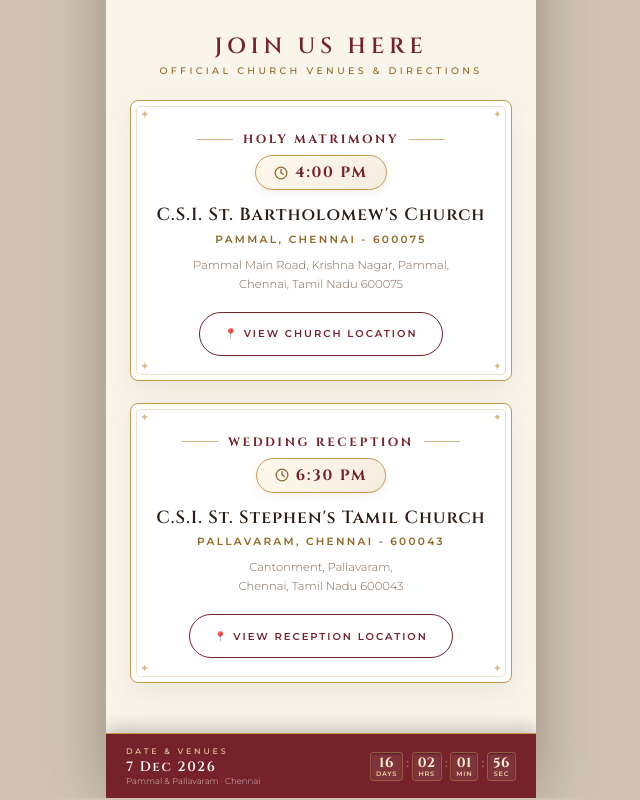
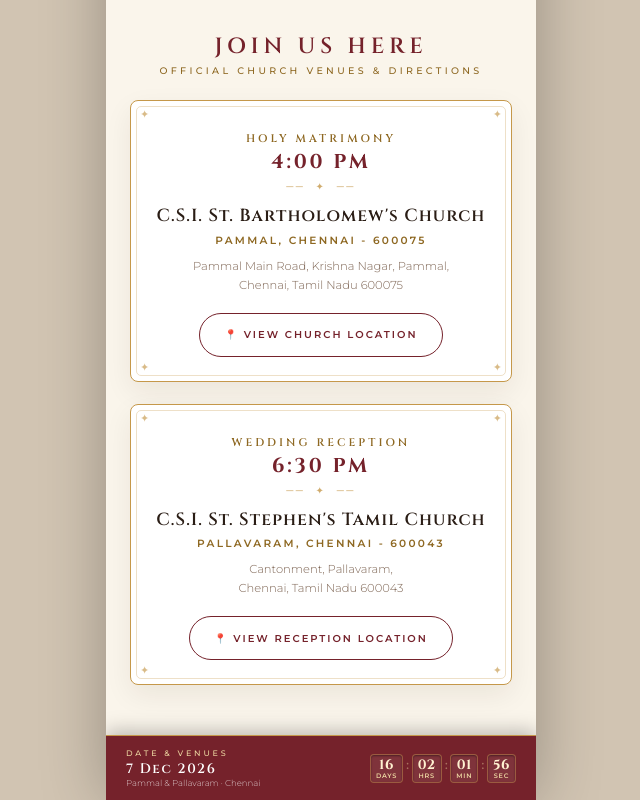
Before and after one commit to Laks-D/WI, a plain HTML site: page index.html in a window 1280 px wide. Shown: the part 3372-4172 px from the top of the page, without its empty margins (319-959 px from the left). Drawn offline with nearby package versions, Linux system fonts and the light colour scheme; a web font is replaced by a local one.

Commit message:
Replace awkward pill box with royal letterpress timing typography

```diff
--- a/index.html
+++ b/index.html
@@ -1092,50 +1092,33 @@ body {
   border-radius: 5px;
   pointer-events: none;
 }
-.v-header-badge {
-  display: flex;
-  align-items: center;
-  justify-content: center;
-  gap: 10px;
+.v-event-header {
+  text-align: center;
   margin-bottom: 8px;
-  width: 100%;
-}
-.v-badge-line {
-  flex: 1;
-  max-width: 36px;
-  min-width: 12px;
-  height: 1px;
-  background: var(--gold);
-  opacity: 0.7;
-}
-.v-badge-title {
-  font-family: 'Cinzel', serif;
-  font-size: 12px;
+}
+.v-event-name {
+  font-family: 'Cinzel', serif;
+  font-size: 11px;
+  font-weight: 600;
+  letter-spacing: 0.28em;
+  color: var(--gold-dark);
+  text-transform: uppercase;
+  margin-bottom: 4px;
+}
+.v-event-time {
+  font-family: 'Cinzel', serif;
+  font-size: 20px;
   font-weight: 700;
-  letter-spacing: 0.22em;
+  letter-spacing: 0.14em;
   color: var(--maroon);
-  text-transform: uppercase;
-  white-space: nowrap;
-}
-.v-time-pill {
-  display: inline-flex;
-  align-items: center;
-  justify-content: center;
-  gap: 7px;
-  background: linear-gradient(135deg, #FFF9ED 0%, #F5ECE0 100%);
-  border: 1.5px solid var(--gold);
-  color: var(--maroon);
-  padding: 6px 18px;
-  border-radius: 20px;
-  font-family: 'Cinzel', serif;
-  font-size: 15px;
-  font-weight: 700;
-  letter-spacing: 0.12em;
-  margin-bottom: 14px;
-  box-shadow: 0 3px 10px rgba(117, 34, 43, 0.08), inset 0 1px 0 rgba(255, 255, 255, 0.8);
-}
-.v-clock-icon {
-  color: var(--gold-dark);
+  line-height: 1.2;
+}
+.v-gold-flourish {
+  font-size: 10px;
+  color: var(--gold);
+  letter-spacing: 0.25em;
+  margin: 6px 0 12px;
+  opacity: 0.8;
 }
 .v-church-name {
   font-family: 'Cinzel', serif;
@@ -1859,19 +1842,10 @@ body {
       <span class="corner-filigree bottom-left">✦</span>
       <span class="corner-filigree bottom-right">✦</span>
 
-      <div class="v-header-badge">
-        <span class="v-badge-line"></span>
-        <span class="v-badge-title">Holy Matrimony</span>
-        <span class="v-badge-line"></span>
-      </div>
-      <div>
-        <div class="v-time-pill">
-          <svg class="v-clock-icon" viewBox="0 0 24 24" width="14" height="14" fill="none" stroke="currentColor" stroke-width="2.2" stroke-linecap="round" stroke-linejoin="round">
-            <circle cx="12" cy="12" r="10"></circle>
-            <polyline points="12 6 12 12 16 14"></polyline>
-          </svg>
-          <span>4:00 PM</span>
-        </div>
+      <div class="v-event-header">
+        <div class="v-event-name">Holy Matrimony</div>
+        <div class="v-event-time">4:00 PM</div>
+        <div class="v-gold-flourish">── &nbsp;✦&nbsp; ──</div>
       </div>
       <h3 class="v-church-name">C.S.I. St. Bartholomew's Church</h3>
       <div class="v-locality">Pammal, Chennai - 600075</div>
@@ -1892,19 +1866,10 @@ body {
       <span class="corner-filigree bottom-left">✦</span>
       <span class="corner-filigree bottom-right">✦</span>
 
-      <div class="v-header-badge">
-        <span class="v-badge-line"></span>
-        <span class="v-badge-title">Wedding Reception</span>
-        <span class="v-badge-line"></span>
-      </div>
-      <div>
-        <div class="v-time-pill">
-          <svg class="v-clock-icon" viewBox="0 0 24 24" width="14" height="14" fill="none" stroke="currentColor" stroke-width="2.2" stroke-linecap="round" stroke-linejoin="round">
-            <circle cx="12" cy="12" r="10"></circle>
-            <polyline points="12 6 12 12 16 14"></polyline>
-          </svg>
-          <span>6:30 PM</span>
-        </div>
+      <div class="v-event-header">
+        <div class="v-event-name">Wedding Reception</div>
+        <div class="v-event-time">6:30 PM</div>
+        <div class="v-gold-flourish">── &nbsp;✦&nbsp; ──</div>
       </div>
       <h3 class="v-church-name">C.S.I. St. Stephen's Tamil Church</h3>
       <div class="v-locality">Pallavaram, Chennai - 600043</div>
```
